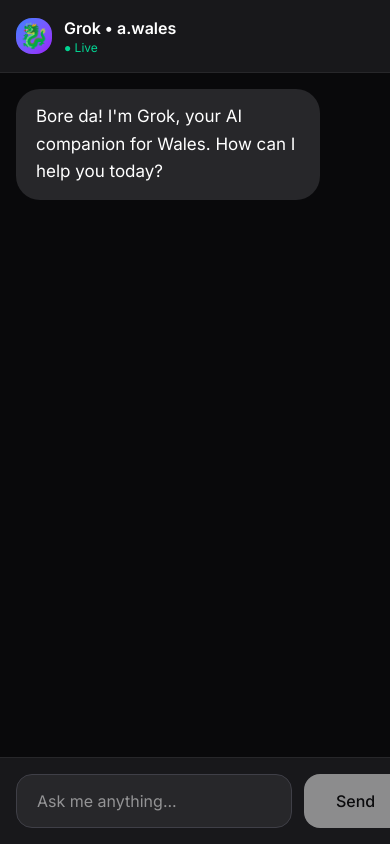
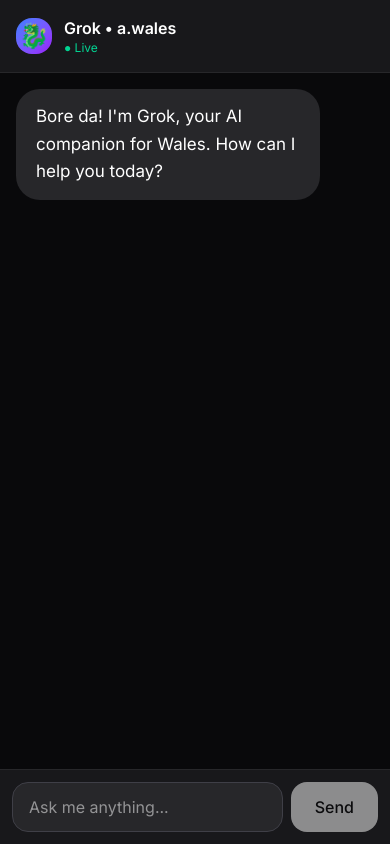
Before and after one commit to walesai/a-wales, a Next.js app: page /chat in a window 390 px wide. Built offline with nearby package versions, Linux system fonts and the light colour scheme.

Commit message:
Smaller input for mobile

```diff
--- a/app/chat/page.tsx
+++ b/app/chat/page.tsx
@@ -69,20 +69,20 @@ export default function ChatPage() {
         {isLoading && <div className="text-zinc-400 text-center">Grok is thinking...</div>}
       </div>
 
-      <div className="p-4 border-t border-zinc-800 bg-zinc-900">
-        <div className="flex gap-3">
+      <div className="p-3 border-t border-zinc-800 bg-zinc-900">
+  <div className="flex gap-2">
     <input
       type="text"
       value={input}
       onChange={(e) => setInput(e.target.value)}
       onKeyDown={(e) => e.key === 'Enter' && sendMessage()}
       placeholder="Ask me anything..."
-            className="flex-1 bg-zinc-800 border border-zinc-700 rounded-2xl px-5 py-3.5 focus:outline-none focus:border-blue-500 text-base"
+      className="flex-1 bg-zinc-800 border border-zinc-700 rounded-2xl px-4 py-3 text-base focus:outline-none focus:border-blue-500"
     />
     <button
       onClick={sendMessage}
       disabled={isLoading || !input.trim()}
-            className="bg-white text-black px-8 rounded-2xl font-medium hover:bg-white/90 disabled:opacity-50 flex-shrink-0"
+      className="bg-white text-black px-6 rounded-2xl font-medium hover:bg-white/90 disabled:opacity-50"
     >
       Send
     </button>
```
Lines whose indentation alone changed are shown as unchanged.
